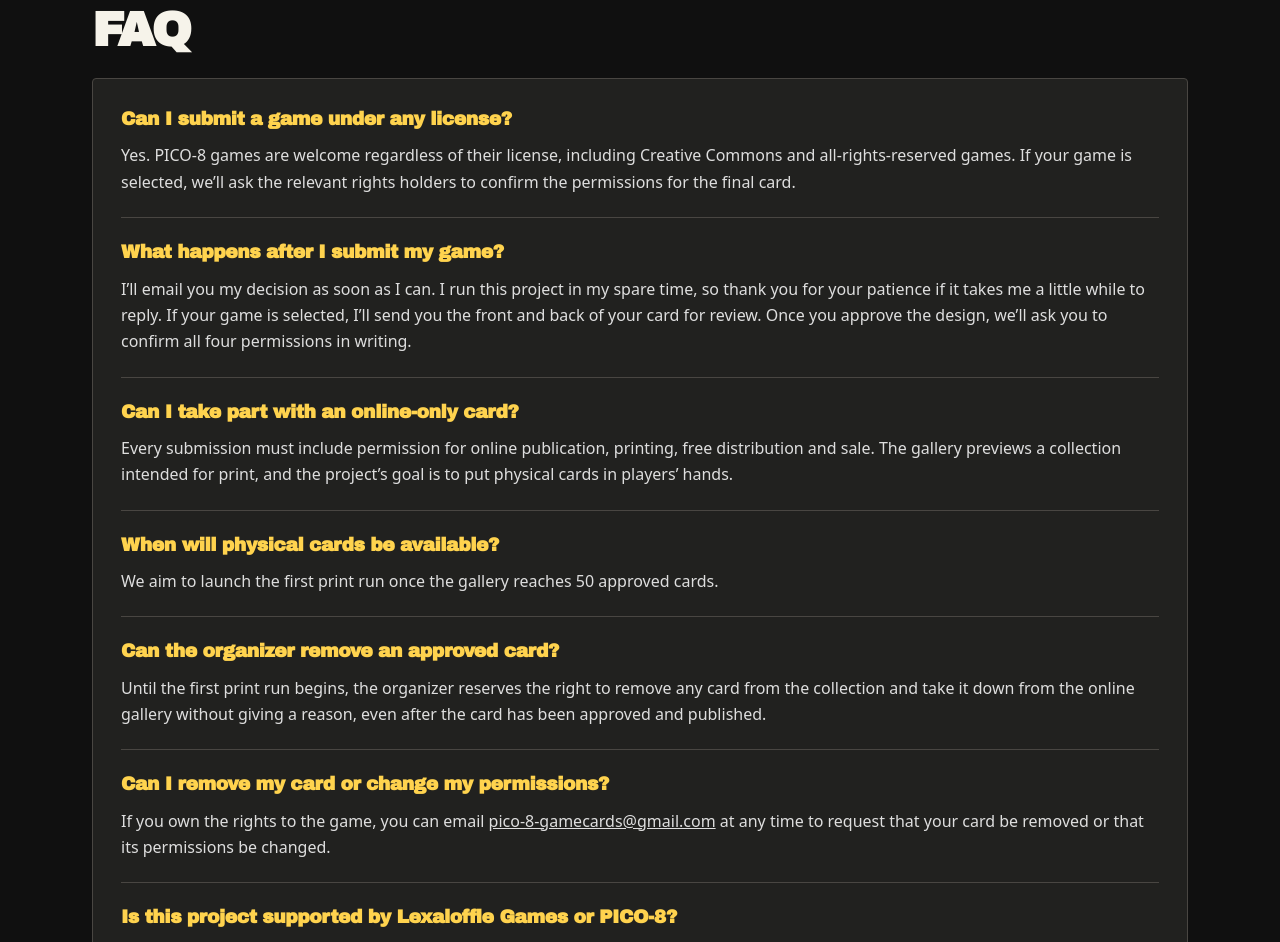
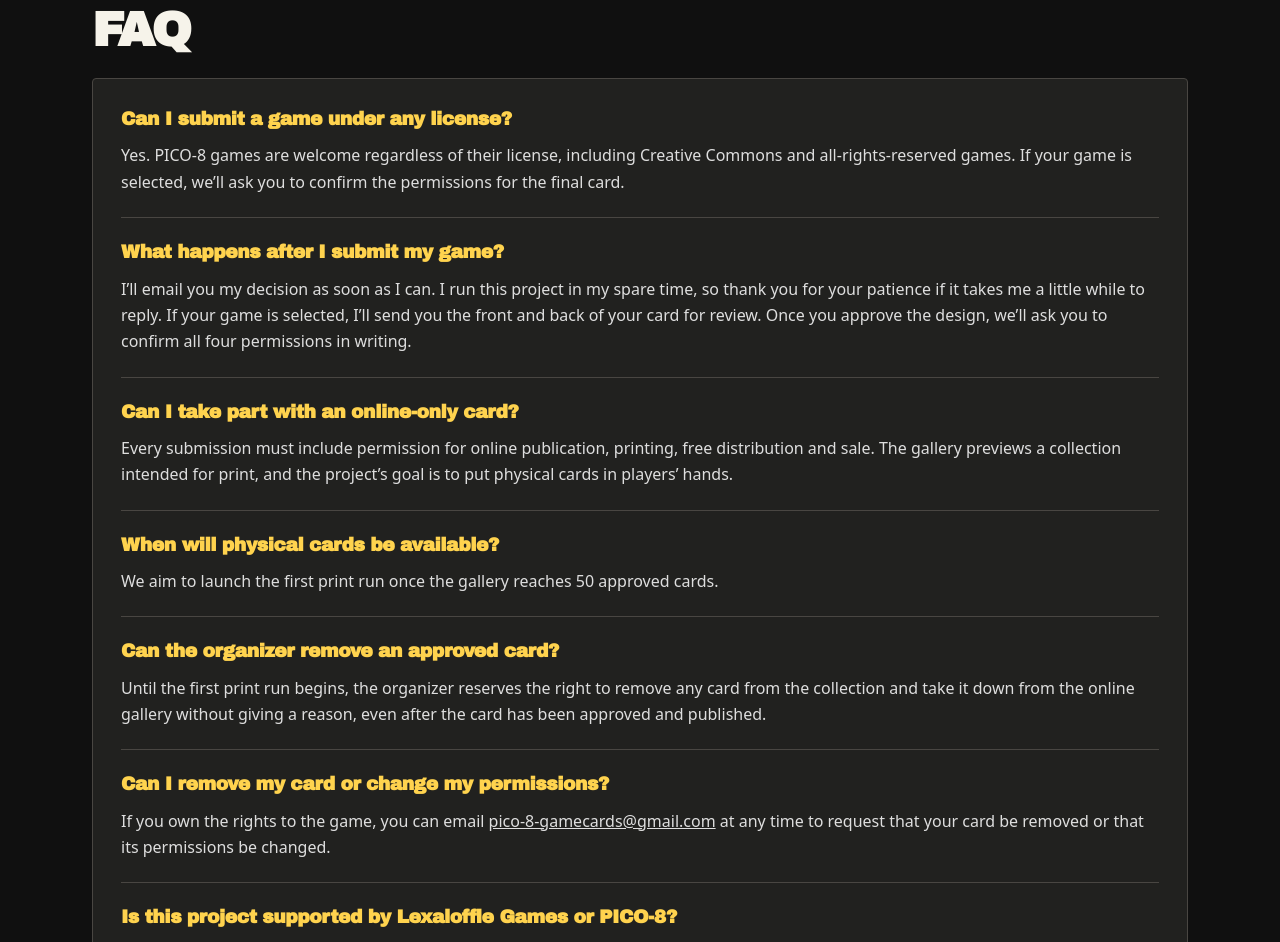
Before and after one commit to Aste83-geek/aste83-geek.github.io, a plain HTML site: page index.html in a window 1280 px wide. Shown: the part 4617-5559 px from the top of the page. Drawn offline with Linux system fonts and the light colour scheme.

Commit message:
Clarify permissions confirmation in FAQ
Updated the FAQ response to clarify confirmation process.

```diff
--- a/index.html
+++ b/index.html
@@ -267,7 +267,7 @@ a:focus-visible, button:focus-visible { outline: 2px solid var(--accent); outlin
     <div class="panel faq-list">
       <div class="faq-item">
         <h3>Can I submit a game under any license?</h3>
-        <p>Yes. PICO-8 games are welcome regardless of their license, including Creative Commons and all-rights-reserved games. If your game is selected, we’ll ask the relevant rights holders to confirm the permissions for the final card.</p>
+        <p>Yes. PICO-8 games are welcome regardless of their license, including Creative Commons and all-rights-reserved games. If your game is selected, we’ll ask you to confirm the permissions for the final card.</p>
       </div>
       <div class="faq-item">
         <h3>What happens after I submit my game?</h3>
```
